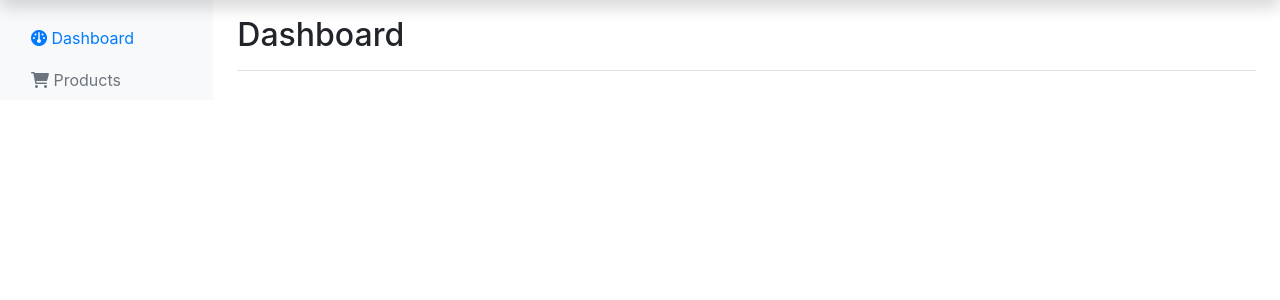
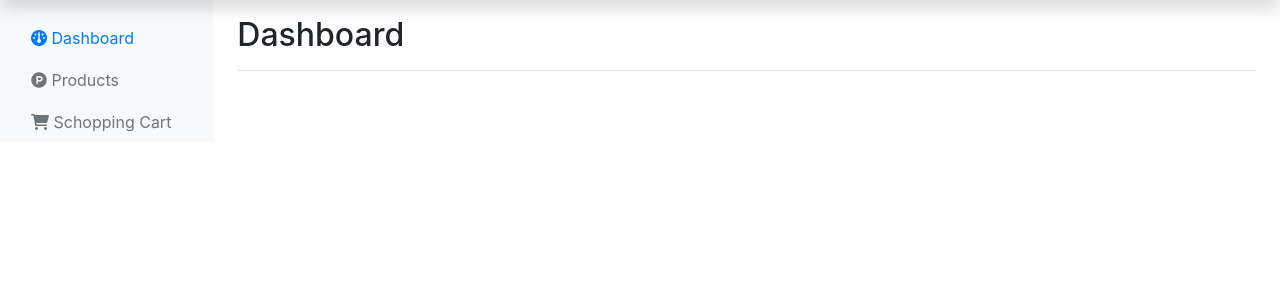
Before and after one commit to Ginie1015/finals-shopping-cart, a PHP site: page /dashboard.php in a window 1280 px wide. Shown: the part 40-340 px from the top of the page. Run offline with PHP 8.4, Linux system fonts and the light colour scheme.

Commit message:
Added shopping cart in the dashboard

```diff
--- a/nav.php
+++ b/nav.php
@@ -10,7 +10,13 @@
         <li class="nav-item">
         <a class="nav-link <?php echo($_SESSION['CURR_PAGE'] == 'products' ? 'active': 'text-secondary'); ?>" href="products.php">
             <span data-feather="file" class="align-text-bottom"></span>
-            <i class="fa-solid fa-cart-shopping"></i> Products
+            <i class="fa-brands fa-product-hunt"></i> Products
+        </a>
+        </li>
+        <li class="nav-item">
+        <a class="nav-link text-secondary" href="shopping-cart/index.php" target="_blank">
+            <span data-feather="file" class="align-text-bottom"></span>
+            <i class="fa-solid fa-cart-shopping"></i> Schopping Cart
         </a>
         </li>
     </ul>
--- a/products.php
+++ b/products.php
@@ -125,7 +125,7 @@
                           echo '<td>'. $value['photo2'] .'</td>';
                           echo '<td>';
                               echo '<a href="edit-product.php?k=' . $value['id'] . '" class="btn btn-success"><i class="fa-solid fa-pen-to-square"></i> Edit</a>';
-                              echo '<a href="remove-product.php?k=' . $value['id'] . '" class="btn btn-danger"><i class="fa-solid fa-trash"></i> Edit</a>';
+                              echo '<a href="remove-product.php?k=' . $value['id'] . '" class="btn btn-danger"><i class="fa-solid fa-trash"></i> Remove</a>';
                           echo '</td>';
                   echo '</tr>';
                 }
```
